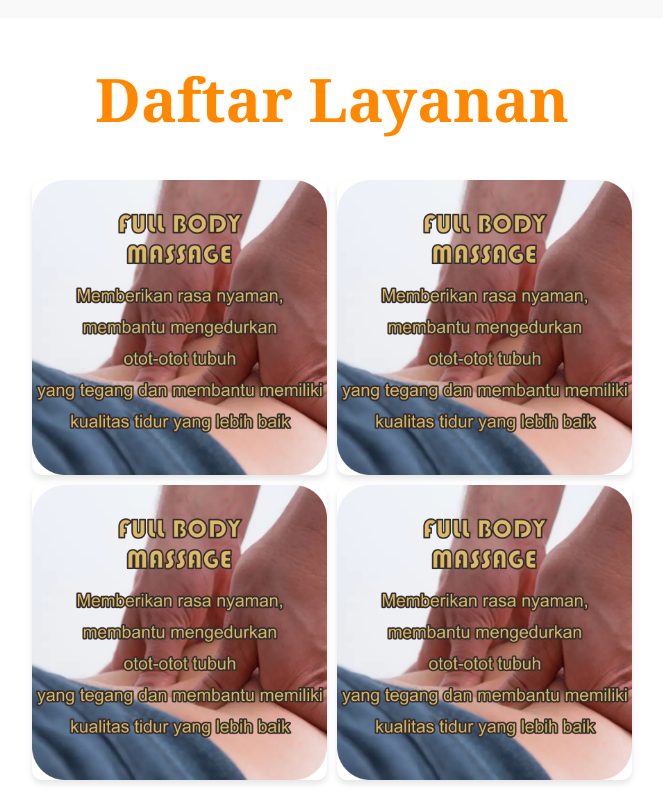
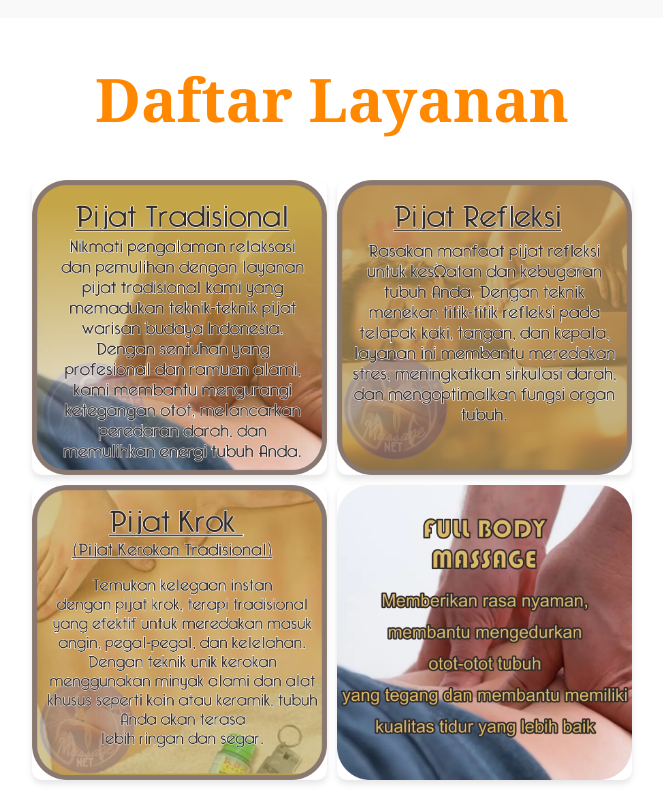
Before and after one commit to MyMassage/Mymassage, a plain HTML site: page index.html in a window 1280 px wide. Shown: the part 1280-2080 px from the top of the page, without its empty margins (308-971 px from the left). Drawn offline with Linux system fonts and the light colour scheme.

Commit message:
Add files via upload

```diff
--- a/index.html
+++ b/index.html
@@ -458,9 +458,9 @@
 <h1 style="text-align: center; font-size: 60px;font-family: Georgia, 'Times New Roman', Times, serif;color: #ff8800;">Daftar Layanan</h1>
 
 <div class="imgt">
-  <img src="rrr.png" class="left">
-  <img src="rrr.png" class="right">
-  <img src="rrr.png" class="left">
+  <img src="et.png" class="left">
+  <img src="et2.png" class="right">
+  <img src="et3.png" class="left">
   <img src="rrr.png" class="right">
 </div>
 
```
Also changed, not shown: et.png (added), et2.png (added), et3.png (added).
